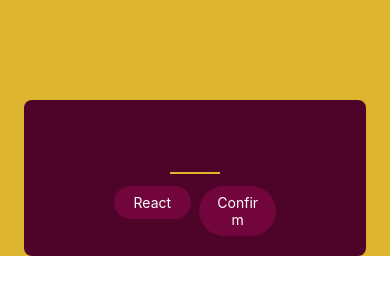
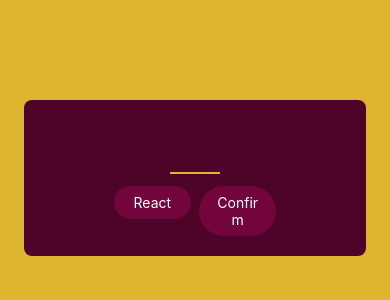
Before and after one commit to BKazimy/RN-guess-number-game-app, a React Native app: screen / in a window 390 px wide. Shown: the top 300 px of the page. Built offline with nearby package versions, Linux system fonts and the light colour scheme.

Commit message:
Nov 2, 2024, 12:59 AM

```diff
--- a/App.js
+++ b/App.js
@@ -4,6 +4,7 @@ import StartGameScreen from './screens/StartGameScreen';
 
 export default function App() {
   return (
+     // styling here will apply throughout the whole app
     <View style={styles.rootScreen}>
       <StartGameScreen />
     </View>
@@ -12,6 +13,7 @@ export default function App() {
 
 const styles = StyleSheet.create({
   rootScreen: {
+    flex: 1,
     backgroundColor: '#ddb52f',
   }
 });
```
